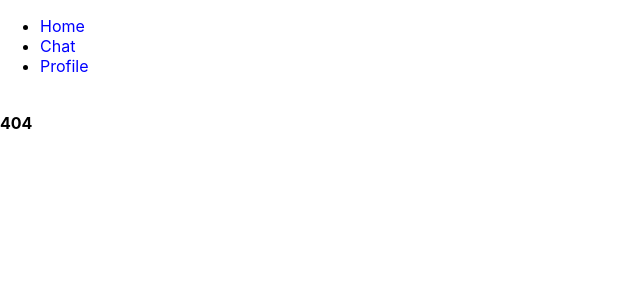
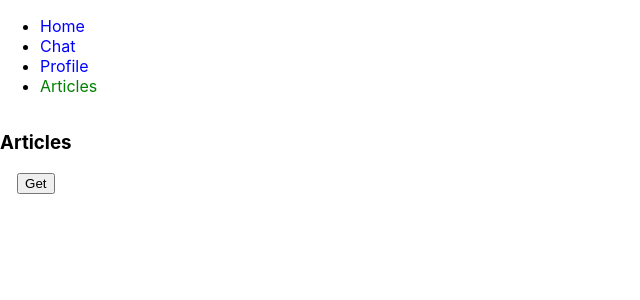
Before and after one commit to SyominAlex/React.js_Geekbrains, a React (Create React App) app: page /articles in a window 1280 px wide. Before the commit this address had no page. Shown: the top 300 px of the page, without its empty margins (0-640 px from the left). Built offline with nearby package versions, Linux system fonts and the light colour scheme.

Commit message:
fetch articles from apiUrl = "https://api.spaceflightnewsapi.net/v3/articles"

```diff
--- a/src/App.js
+++ b/src/App.js
@@ -8,7 +8,8 @@ import {Home} from "./screens/Home/Home";
 import {Chat} from "./screens/Chat/Chat";
 import {ChatList} from "./components/ChatList/ChatList";
 import {ThemeContext} from "./utils/ThemeContext";
-import {ProfileContainer} from "./screens/Profile/ProfileContainer";
+import {Profile} from "./screens/Profile/Profile";
+import {Articles} from "./screens/Articles/Articles";
 
 function App() {
     const [theme, setTheme] = useState('dark');
@@ -32,11 +33,15 @@ function App() {
                         <li>
                             <NavLink to="/profile" style={ toggleLinkStyle }>Profile</NavLink>
                         </li>
+                        <li>
+                            <NavLink to="/articles" style={ toggleLinkStyle }>Articles</NavLink>
+                        </li>
                     </ul>
                     <div className="App">
                         <Routes>
                             <Route path="/" element={<Home />} />
-                            <Route path="/profile" element={<ProfileContainer />} />
+                            <Route path="/profile" element={<Profile />} />
+                            <Route path="/articles" element={<Articles />} />
                             <Route path="/chat" element={<ChatList />}>
                                 <Route path=":id" element={<Chat />} />
                             </Route>
--- /dev/null
+++ b/src/screens/Articles/Articles.js
@@ -0,0 +1,31 @@
+import {apiUrl} from "../../utils/constants";
+import {useState} from "react";
+
+export const Articles = () => {
+    const [articles, setArticles] = useState([]);
+    const sendRequest = async () => {
+        try {
+            const response = await fetch(apiUrl);
+            console.log('response', response);
+
+            const result = await response.json();
+            console.log('result', result);
+            setArticles(result);
+        } catch (e) {
+            console.log(e)}
+    };
+
+    return (
+        <>
+            <div className="articles">
+                <h3>Articles</h3>
+                <button onClick={sendRequest}>Get</button>
+                <ul>
+                    {articles.map((article) => (
+                        <li key={article.id}>{article.title}</li>
+                    ))}
+                </ul>
+            </div>
+        </>
+    );
+};
--- a/src/utils/constants.js
+++ b/src/utils/constants.js
@@ -3,25 +3,11 @@ export const AUTHORS = {
     robot: "Mr. Robot",
 };
 
-export const initialChats = [
-    {
-        id: "chat1",
-        name: "Петя",
-    },
-    {
-        id: "chat2",
-        name: "Ваня",
-    },
-    {
-        id: "chat3",
-        name: "Саша",
-    },
-    {
-        id: "chat4",
-        name: "Вася",
-    },
-    {
-        id: "chat5",
-        name: "Маша",
-    },
-];
+export const apiUrl = "https://api.spaceflightnewsapi.net/v3/articles";
+
+export const FETCH_STATUSES = {
+    IDLE: "idle",
+    REQUEST: "request",
+    FAILURE: "failure",
+    SUCCESS: "success",
+};
```
